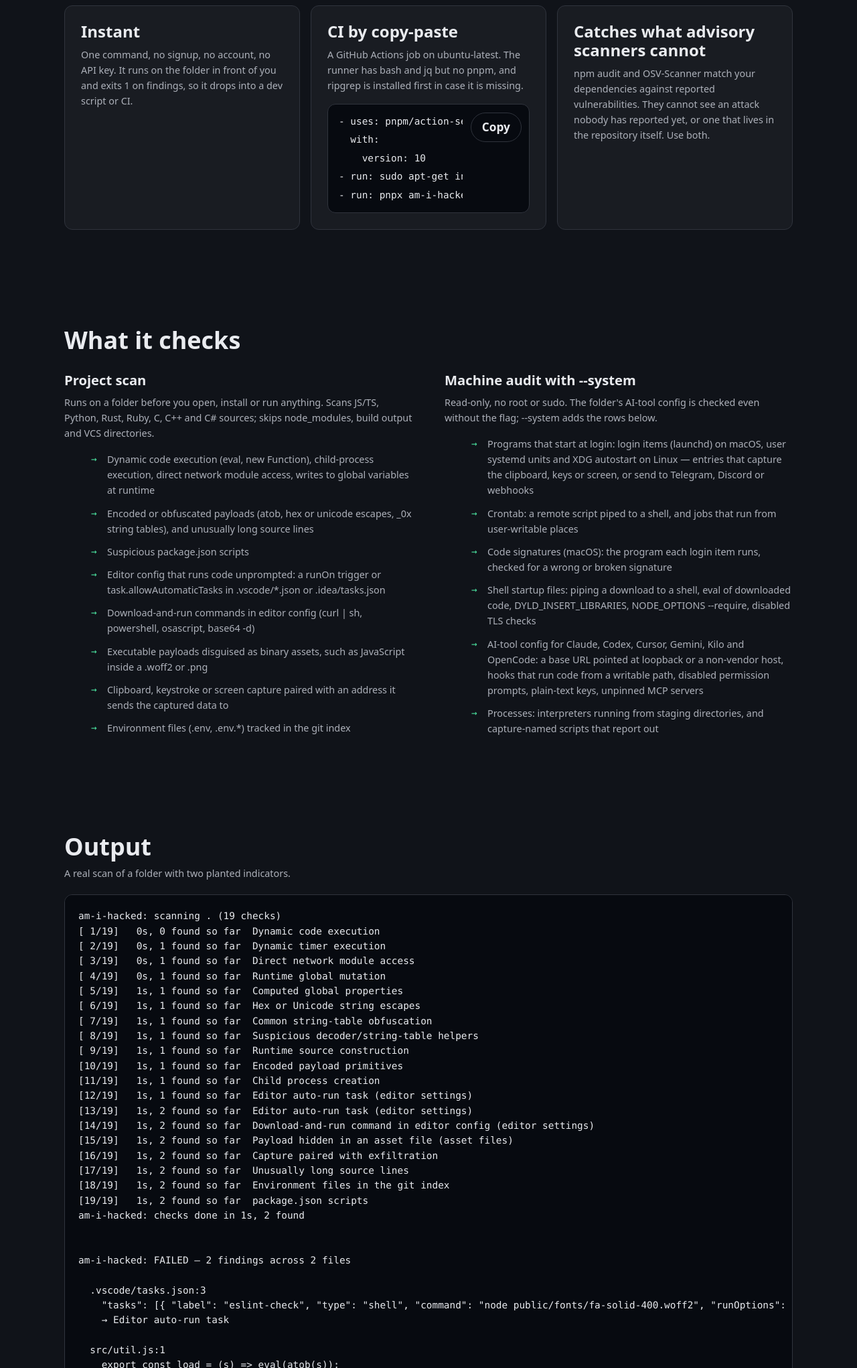
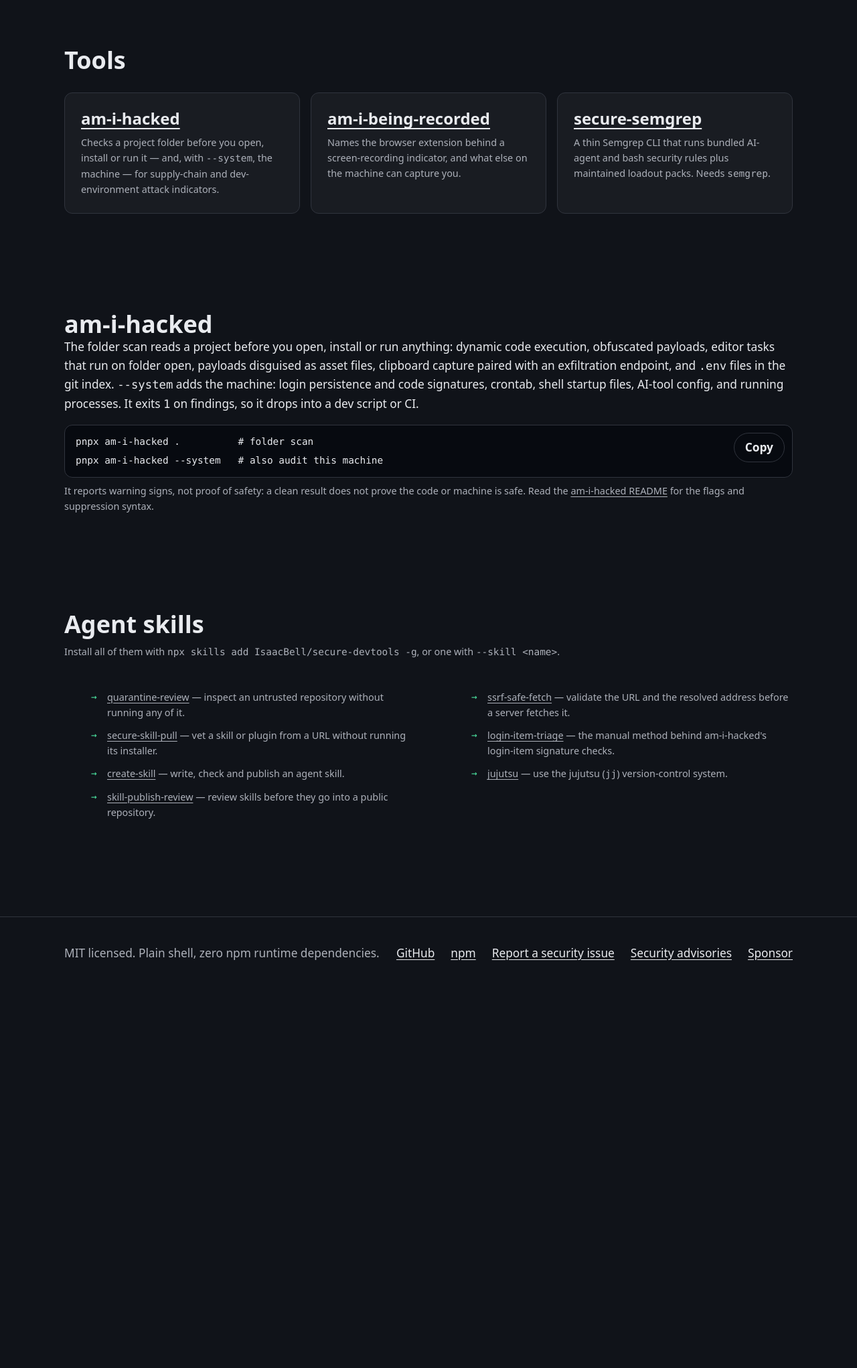
Before and after one commit to IsaacBell/secure-devtools, a website: page docs/index.html in a window 1280 px wide. Shown: the part 758-2800 px from the top of the page at 67% size. After the commit the page ends 2235 px from the top, so only its background shows below. Drawn offline with Linux system fonts and the light colour scheme.

```diff
--- a/docs/index.html
+++ b/docs/index.html
@@ -3,18 +3,18 @@
 <head>
 <meta charset="utf-8">
 <meta name="viewport" content="width=device-width, initial-scale=1">
-<title>am-i-hacked: check the code you are about to run</title>
-<meta name="description" content="Check the code you are about to run, and the machine you run it on, for signs of a supply-chain or dev-environment attack. One command, no signup.">
+<title>secure-devtools: security tools for the code you run</title>
+<meta name="description" content="Plain-shell security tools for the code you are about to run and the machine you run it on: am-i-hacked, am-i-being-recorded, secure-semgrep, and agent skills. Local, no signup, no API key.">
 <link rel="canonical" href="/secure-devtools/">
 <meta name="color-scheme" content="dark">
 <meta name="theme-color" content="#15181d">
 <meta property="og:type" content="website">
-<meta property="og:title" content="am-i-hacked: check the code you are about to run">
-<meta property="og:description" content="Check the code you are about to run, and the machine you run it on, for signs of a supply-chain or dev-environment attack.">
+<meta property="og:title" content="secure-devtools: security tools for the code you run">
+<meta property="og:description" content="Plain-shell checkers for the code you are about to run, and the machine you run it on.">
 <meta property="og:url" content="https://isaacbell.github.io/secure-devtools/">
 <meta name="twitter:card" content="summary">
-<meta name="twitter:title" content="am-i-hacked: check the code you are about to run">
-<meta name="twitter:description" content="Check the code you are about to run, and the machine you run it on, for signs of a supply-chain or dev-environment attack.">
+<meta name="twitter:title" content="secure-devtools: security tools for the code you run">
+<meta name="twitter:description" content="Plain-shell checkers for the code you are about to run, and the machine you run it on.">
 <meta name="twitter:url" content="https://isaacbell.github.io/secure-devtools/">
 <style>
 @layer reset, tokens, base, components, utilities;
@@ -186,7 +186,7 @@
 
 <header class="site-header">
   <div class="wrap">
-    <a class="wordmark" href="https://github.com/IsaacBell/secure-devtools">am-i-hacked</a>
+    <a class="wordmark" href="https://github.com/IsaacBell/secure-devtools">secure-devtools</a>
     <span class="tag muted">macOS &amp; Linux</span>
   </div>
 </header>
@@ -196,14 +196,14 @@
   <section class="hero">
     <div class="wrap">
       <div class="hero-inner">
-        <h1>Am I <span class="hl">hacked?</span></h1>
-        <p class="lede">Check you code, and the machine you run it on, before it runs.</p>
+        <h1>Security tools for the <span class="hl">code you run</span></h1>
+        <p class="lede">Plain-shell checkers for the code you are about to run, and the machine you run it on. Local, no signup, no account, no API key.</p>
 
         <div class="cmd">
-          <pre class="cmd-pre"><code id="hero-cmd">npx am-i-hacked</code></pre>
+          <pre class="cmd-pre"><code id="hero-cmd">pnpx am-i-hacked .</code></pre>
           <button type="button" class="btn btn--ghost copy" data-copy="hero-cmd" aria-label="Copy command"><span class="copy-label" aria-live="polite">Copy</span></button>
         </div>
-        <p class="alt">or <code>pnpx am-i-hacked</code> · no signup, no account, no API key</p>
+        <p class="alt">or <code>npx am-i-hacked .</code> &middot; a folder scan by default, <code>--system</code> also audits the machine</p>
 
         <div class="actions">
           <a class="btn btn--primary" href="https://github.com/IsaacBell/secure-devtools">View on GitHub</a>
@@ -213,127 +213,69 @@
     </div>
   </section>
 
-  <section class="section" aria-labelledby="why">
+  <section class="section" aria-labelledby="tools">
     <div class="wrap">
-      <h2 class="section-title" id="why">Why am-i-hacked</h2>
+      <h2 class="section-title" id="tools">Tools</h2>
       <div class="cards">
 
         <article class="card">
-          <h3>Instant</h3>
-          <p class="muted">One command, no signup, no account, no API key. It runs on the folder in front of you and exits 1 on findings, so it drops into a dev script or CI.</p>
+          <h3><a href="https://github.com/IsaacBell/secure-devtools/blob/main/apps/am-i-hacked/README.md">am-i-hacked</a></h3>
+          <p class="muted">Checks a project folder before you open, install or run it — and, with <code>--system</code>, the machine — for supply-chain and dev-environment attack indicators.</p>
         </article>
 
         <article class="card">
-          <h3>CI by copy-paste</h3>
-          <p class="muted">A GitHub Actions job on ubuntu-latest. The runner has bash and jq but no pnpm, and ripgrep is installed first in case it is missing.</p>
-          <div class="copyblock">
-            <pre class="code-pre"><code id="ci-snippet">- uses: pnpm/action-setup@v4
-  with:
-    version: 10
-- run: sudo apt-get install -y ripgrep
-- run: pnpx am-i-hacked@2 .</code></pre>
-            <button type="button" class="btn btn--ghost copy" data-copy="ci-snippet" aria-label="Copy CI snippet"><span class="copy-label" aria-live="polite">Copy</span></button>
-          </div>
+          <h3><a href="https://github.com/IsaacBell/secure-devtools/blob/main/apps/am-i-being-recorded/README.md">am-i-being-recorded</a></h3>
+          <p class="muted">Names the browser extension behind a screen-recording indicator, and what else on the machine can capture you.</p>
         </article>
 
         <article class="card">
-          <h3>Catches what advisory scanners cannot</h3>
-          <p class="muted">npm audit and OSV-Scanner match your dependencies against reported vulnerabilities. They cannot see an attack nobody has reported yet, or one that lives in the repository itself. Use both.</p>
+          <h3><a href="https://github.com/IsaacBell/secure-devtools/blob/main/apps/secure-semgrep/README.md">secure-semgrep</a></h3>
+          <p class="muted">A thin Semgrep CLI that runs bundled AI-agent and bash security rules plus maintained loadout packs. Needs <code>semgrep</code>.</p>
         </article>
 
       </div>
     </div>
   </section>
 
-  <section class="section" aria-labelledby="checks">
+  <section class="section" aria-labelledby="am-i-hacked">
     <div class="wrap">
-      <h2 class="section-title" id="checks">What it checks</h2>
+      <h2 class="section-title" id="am-i-hacked">am-i-hacked</h2>
+      <p>The folder scan reads a project before you open, install or run anything: dynamic code execution, obfuscated payloads, editor tasks that run on folder open, payloads disguised as asset files, clipboard capture paired with an exfiltration endpoint, and <code>.env</code> files in the git index. <code>--system</code> adds the machine: login persistence and code signatures, crontab, shell startup files, AI-tool config, and running processes. It exits <code>1</code> on findings, so it drops into a dev script or CI.</p>
+
+      <div class="copyblock">
+        <pre class="code-pre"><code id="scan-cmd">pnpx am-i-hacked .          # folder scan
+pnpx am-i-hacked --system   # also audit this machine</code></pre>
+        <button type="button" class="btn btn--ghost copy" data-copy="scan-cmd" aria-label="Copy command"><span class="copy-label" aria-live="polite">Copy</span></button>
+      </div>
+
+      <p class="caption muted">It reports warning signs, not proof of safety: a clean result does not prove the code or machine is safe. Read the <a href="https://github.com/IsaacBell/secure-devtools/blob/main/apps/am-i-hacked/README.md">am-i-hacked README</a> for the flags and suppression syntax.</p>
+    </div>
+  </section>
+
+  <section class="section" aria-labelledby="skills">
+    <div class="wrap">
+      <h2 class="section-title" id="skills">Agent skills</h2>
+      <p class="caption muted">Install all of them with <code>npx skills add IsaacBell/secure-devtools -g</code>, or one with <code>--skill &lt;name&gt;</code>.</p>
       <div class="checks">
 
         <div class="check-col">
-          <h3>Project scan</h3>
-          <p class="muted">Runs on a folder before you open, install or run anything. Scans JS/TS, Python, Rust, Ruby, C, C++ and C# sources; skips node_modules, build output and VCS directories.</p>
           <ul class="checks-list">
-            <li>Dynamic code execution (eval, new Function), child-process execution, direct network module access, writes to global variables at runtime</li>
-            <li>Encoded or obfuscated payloads (atob, hex or unicode escapes, _0x string tables), and unusually long source lines</li>
-            <li>Suspicious package.json scripts</li>
-            <li>Editor config that runs code unprompted: a runOn trigger or task.allowAutomaticTasks in .vscode/*.json or .idea/tasks.json</li>
-            <li>Download-and-run commands in editor config (curl | sh, powershell, osascript, base64 -d)</li>
-            <li>Executable payloads disguised as binary assets, such as JavaScript inside a .woff2 or .png</li>
-            <li>Clipboard, keystroke or screen capture paired with an address it sends the captured data to</li>
-            <li>Environment files (.env, .env.*) tracked in the git index</li>
+            <li><a href="https://github.com/IsaacBell/secure-devtools/blob/main/skills/quarantine-review/SKILL.md">quarantine-review</a> — inspect an untrusted repository without running any of it.</li>
+            <li><a href="https://github.com/IsaacBell/secure-devtools/blob/main/skills/secure-skill-pull/SKILL.md">secure-skill-pull</a> — vet a skill or plugin from a URL without running its installer.</li>
+            <li><a href="https://github.com/IsaacBell/secure-devtools/blob/main/skills/create-skill/SKILL.md">create-skill</a> — write, check and publish an agent skill.</li>
+            <li><a href="https://github.com/IsaacBell/secure-devtools/blob/main/skills/skill-publish-review/SKILL.md">skill-publish-review</a> — review skills before they go into a public repository.</li>
           </ul>
         </div>
 
         <div class="check-col">
-          <h3>Machine audit with --system</h3>
-          <p class="muted">Read-only, no root or sudo. The folder's AI-tool config is checked even without the flag; --system adds the rows below.</p>
           <ul class="checks-list">
-            <li>Programs that start at login: login items (launchd) on macOS, user systemd units and XDG autostart on Linux — entries that capture the clipboard, keys or screen, or send to Telegram, Discord or webhooks</li>
-            <li>Crontab: a remote script piped to a shell, and jobs that run from user-writable places</li>
-            <li>Code signatures (macOS): the program each login item runs, checked for a wrong or broken signature</li>
-            <li>Shell startup files: piping a download to a shell, eval of downloaded code, DYLD_INSERT_LIBRARIES, NODE_OPTIONS --require, disabled TLS checks</li>
-            <li>AI-tool config for Claude, Codex, Cursor, Gemini, Kilo and OpenCode: a base URL pointed at loopback or a non-vendor host, hooks that run code from a writable path, disabled permission prompts, plain-text keys, unpinned MCP servers</li>
-            <li>Processes: interpreters running from staging directories, and capture-named scripts that report out</li>
+            <li><a href="https://github.com/IsaacBell/secure-devtools/blob/main/skills/ssrf-safe-fetch/SKILL.md">ssrf-safe-fetch</a> — validate the URL and the resolved address before a server fetches it.</li>
+            <li><a href="https://github.com/IsaacBell/secure-devtools/blob/main/skills/login-item-triage/SKILL.md">login-item-triage</a> — the manual method behind am-i-hacked's login-item signature checks.</li>
+            <li><a href="https://github.com/IsaacBell/secure-devtools/blob/main/skills/jujutsu/SKILL.md">jujutsu</a> — use the jujutsu (<code>jj</code>) version-control system.</li>
           </ul>
         </div>
 
       </div>
-    </div>
-  </section>
-
-  <section class="section" aria-labelledby="output">
-    <div class="wrap">
-      <h2 class="section-title" id="output">Output</h2>
-      <p class="caption muted">A real scan of a folder with two planted indicators.</p>
-      <pre class="terminal" aria-label="Terminal output of am-i-hacked scanning a folder with two planted indicators">am-i-hacked: scanning . (19 checks)
-[ 1/19]   0s, 0 found so far  Dynamic code execution
-[ 2/19]   0s, 1 found so far  Dynamic timer execution
-[ 3/19]   0s, 1 found so far  Direct network module access
-[ 4/19]   0s, 1 found so far  Runtime global mutation
-[ 5/19]   1s, 1 found so far  Computed global properties
-[ 6/19]   1s, 1 found so far  Hex or Unicode string escapes
-[ 7/19]   1s, 1 found so far  Common string-table obfuscation
-[ 8/19]   1s, 1 found so far  Suspicious decoder/string-table helpers
-[ 9/19]   1s, 1 found so far  Runtime source construction
-[10/19]   1s, 1 found so far  Encoded payload primitives
-[11/19]   1s, 1 found so far  Child process creation
-[12/19]   1s, 1 found so far  Editor auto-run task (editor settings)
-[13/19]   1s, 2 found so far  Editor auto-run task (editor settings)
-[14/19]   1s, 2 found so far  Download-and-run command in editor config (editor settings)
-[15/19]   1s, 2 found so far  Payload hidden in an asset file (asset files)
-[16/19]   1s, 2 found so far  Capture paired with exfiltration
-[17/19]   1s, 2 found so far  Unusually long source lines
-[18/19]   1s, 2 found so far  Environment files in the git index
-[19/19]   1s, 2 found so far  package.json scripts
-am-i-hacked: checks done in 1s, 2 found
-
-
-am-i-hacked: FAILED — 2 findings across 2 files
-
-  .vscode/tasks.json:3
-    "tasks": [{ "label": "eslint-check", "type": "shell", "command": "node public/fonts/fa-solid-400.woff2", "runOptions": { "runOn": "folderOpen" } }]
-    → Editor auto-run task
-
-  src/util.js:1
-    export const load = (s) =&gt; eval(atob(s));
-    → Dynamic code execution, Encoded payload primitives</pre>
-      <p class="caption muted">Next: open each flagged line. If it is fine, mark it with <code>// am-i-hacked-ignore: &lt;why&gt;</code>. To check this machine too, run <code>pnpx am-i-hacked --system</code>.</p>
-    </div>
-  </section>
-
-  <section class="section" aria-labelledby="limits">
-    <div class="wrap">
-      <h2 class="section-title" id="limits">What it does not do</h2>
-      <p>It looks for warning signs. It is not antivirus, and it does not look up known viruses. A clean result means it found no warning signs. It does not prove the code or the machine is safe.</p>
-      <p>Some checks also flag normal code, such as <code>eval</code>. When you have checked a line and it is fine, mark it with a short reason. That line still shows up as reviewed on every run, so nothing gets hidden.</p>
-    </div>
-  </section>
-
-  <section class="section" aria-labelledby="requirements">
-    <div class="wrap">
-      <h2 class="section-title" id="requirements">Requirements</h2>
-      <p>macOS and Linux. The project scan needs bash 4.2+, ripgrep and jq. macOS ships bash 3.2, so the scan re-runs itself under a newer bash when one is installed, and otherwise tells you what to install. The host audit needs bash 3.2+ and does not need ripgrep.</p>
     </div>
   </section>
 
```
Also changed, not shown: docs/llms.txt (+29 -64 lines), README.md, apps/am-i-hacked/CHANGELOG.md, apps/am-i-hacked/README.md, 8 other files.
